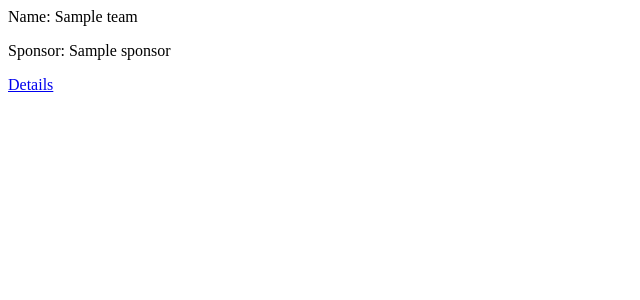
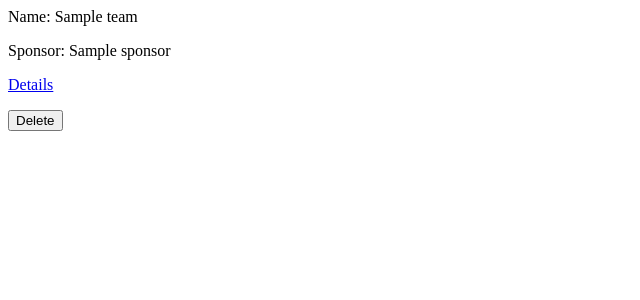
Before and after one commit to klamb95/python_project, a Flask app: page /teams in a window 1280 px wide. Shown: the part 213-513 px from the top of the page, without its empty margins (0-640 px from the left). Run offline with Flask 2, Linux system fonts and the light colour scheme; a database or web service that is not in the repository returns one stand-in record (values such as "Sample title"); some libraries are stand-ins or nearby versions.

Commit message:
delete button added

```diff
--- a/controllers/teams_controller.py
+++ b/controllers/teams_controller.py
@@ -38,3 +38,8 @@ def create_team():
     new_team = Team(name, sponsor)
     team_repository.save(new_team)
     return redirect("/teams")
+
+@teams_blueprint.route("/teams/<id>/delete", methods=['POST'])
+def delete_team(id):
+    teams_repository.delete(id)
+    return redirect('/teams')
--- a/templates/teams/index.html
+++ b/templates/teams/index.html
@@ -10,6 +10,10 @@
     <p>Sponsor: {{ team.sponsor }}</p>
     <a href="/teams/{{team.id}}">Details</a>
 </section>
+<p>
+    <form action="/teams/{{ team.id }}/delete" method="POST"></form>
+    <input type="submit" value="Delete">
+</p>
 
 {% endfor %}
 {% endblock %}
```
